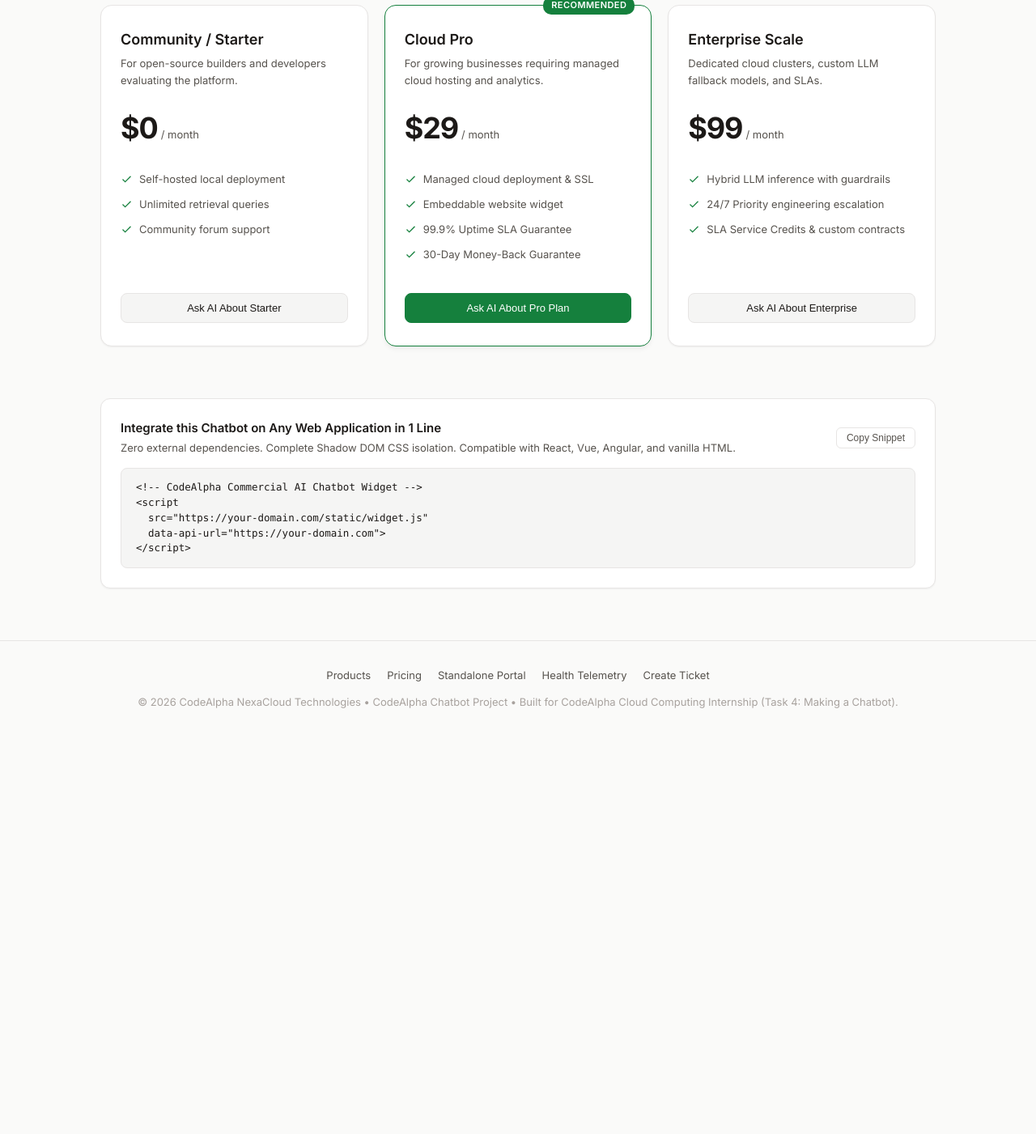
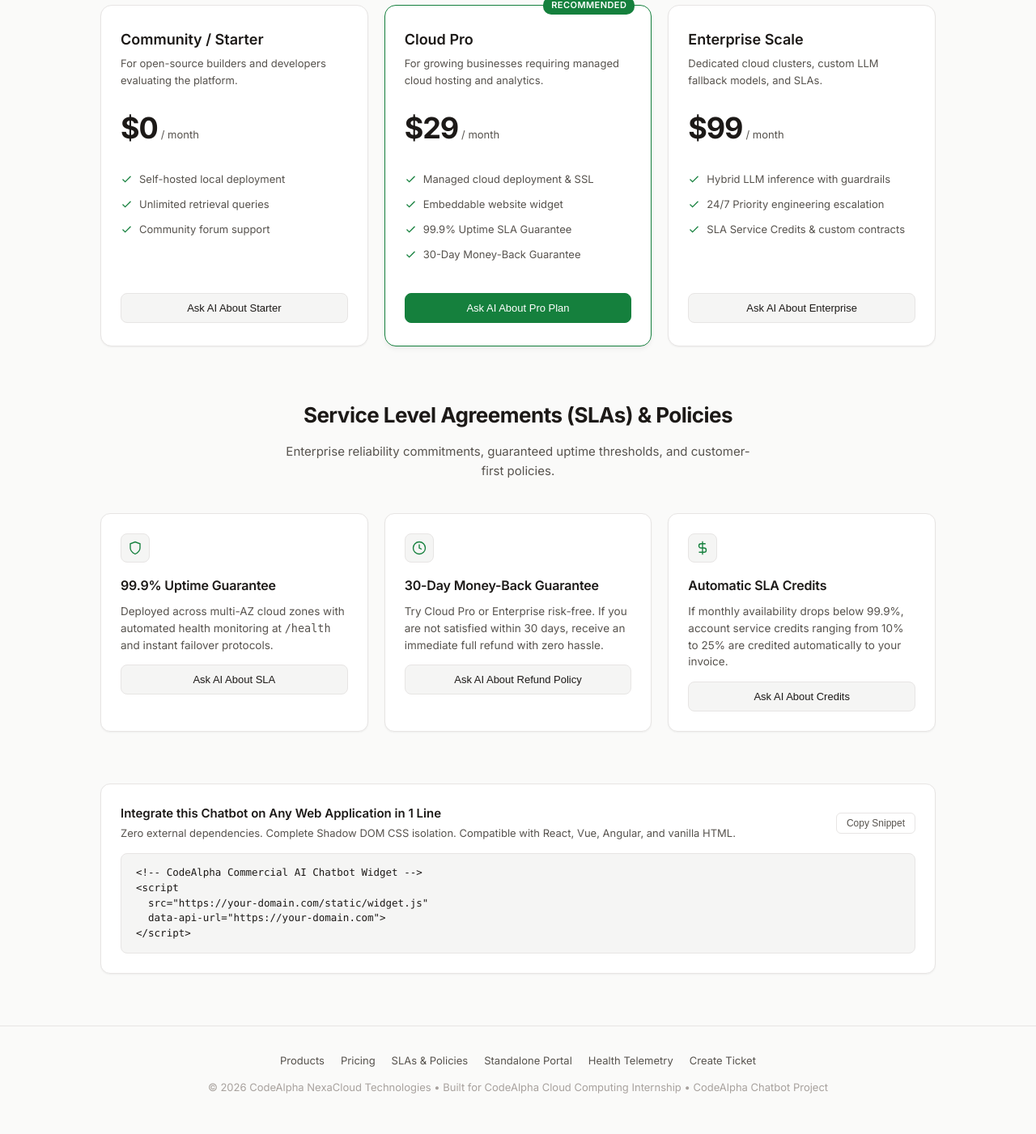
Before and after one commit to BIHF/CodeAlpha_Chatbot, a Flask app: page / in a window 1280 px wide. Shown: the part 1180-2581 px from the top of the page at 81% size. Before the commit the page ends 2055 px from the top, so only its background shows below. Run offline with Flask 3, Linux system fonts and the light colour scheme.

Commit message:
Update chatbot features

```diff
--- a/templates/index.html
+++ b/templates/index.html
@@ -25,6 +25,10 @@
       --shadow-sm: 0 1px 2px 0 rgba(28, 25, 23, 0.05);
       --shadow-md: 0 4px 6px -1px rgba(28, 25, 23, 0.06), 0 2px 4px -2px rgba(28, 25, 23, 0.04);
       --shadow-lg: 0 10px 15px -3px rgba(28, 25, 23, 0.08), 0 4px 6px -4px rgba(28, 25, 23, 0.04);
+    }
+
+    html {
+      scroll-behavior: smooth;
     }
 
     * {
@@ -691,6 +695,47 @@
     </div>
   </section>
 
+  <!-- SLAs & Policies Section -->
+  <section class="container" id="slas">
+    <h2 class="section-title">Service Level Agreements (SLAs) & Policies</h2>
+    <p class="section-desc">Enterprise reliability commitments, guaranteed uptime thresholds, and customer-first policies.</p>
+
+    <div class="grid-3">
+      <div class="feature-card">
+        <div class="feature-icon">
+          <svg viewBox="0 0 24 24"><path d="M12 22s8-4 8-10V5l-8-3-8 3v7c0 6 8 10 8 10z"></path></svg>
+        </div>
+        <h3>99.9% Uptime Guarantee</h3>
+        <p>Deployed across multi-AZ cloud zones with automated health monitoring at <code>/health</code> and instant failover protocols.</p>
+        <button class="pricing-btn" style="width: 100%; margin-top: 14px;" onclick="window.CodeAlphaChatbot.ask('Tell me about your SLA and uptime guarantee')">
+          Ask AI About SLA
+        </button>
+      </div>
+
+      <div class="feature-card">
+        <div class="feature-icon">
+          <svg viewBox="0 0 24 24"><circle cx="12" cy="12" r="10"></circle><polyline points="12 6 12 12 16 14"></polyline></svg>
+        </div>
+        <h3>30-Day Money-Back Guarantee</h3>
+        <p>Try Cloud Pro or Enterprise risk-free. If you are not satisfied within 30 days, receive an immediate full refund with zero hassle.</p>
+        <button class="pricing-btn" style="width: 100%; margin-top: 14px;" onclick="window.CodeAlphaChatbot.ask('What is your refund policy?')">
+          Ask AI About Refund Policy
+        </button>
+      </div>
+
+      <div class="feature-card">
+        <div class="feature-icon">
+          <svg viewBox="0 0 24 24"><line x1="12" y1="1" x2="12" y2="23"></line><path d="M17 5H9.5a3.5 3.5 0 0 0 0 7h5a3.5 3.5 0 0 1 0 7H6"></path></svg>
+        </div>
+        <h3>Automatic SLA Credits</h3>
+        <p>If monthly availability drops below 99.9%, account service credits ranging from 10% to 25% are credited automatically to your invoice.</p>
+        <button class="pricing-btn" style="width: 100%; margin-top: 14px;" onclick="window.CodeAlphaChatbot.ask('How do SLA service credits work?')">
+          Ask AI About Credits
+        </button>
+      </div>
+    </div>
+  </section>
+
   <!-- Embed Widget Section -->
   <section class="container" id="integration">
     <div class="code-box-card">
@@ -717,11 +762,12 @@
       <div class="footer-links">
         <a href="#products">Products</a>
         <a href="#pricing">Pricing</a>
+        <a href="#slas">SLAs & Policies</a>
         <a href="/chat">Standalone Portal</a>
         <a href="/health">Health Telemetry</a>
         <a href="javascript:void(0)" onclick="window.CodeAlphaChatbot.ask('ticket: General sales inquiry')">Create Ticket</a>
       </div>
-      <p>© 2026 CodeAlpha NexaCloud Technologies • CodeAlpha Chatbot Project • Built for CodeAlpha Cloud Computing Internship (Task 4: Making a Chatbot).</p>
+      <p>© 2026 CodeAlpha NexaCloud Technologies • Built for CodeAlpha Cloud Computing Internship • CodeAlpha Chatbot Project</p>
     </div>
   </footer>
 
```
